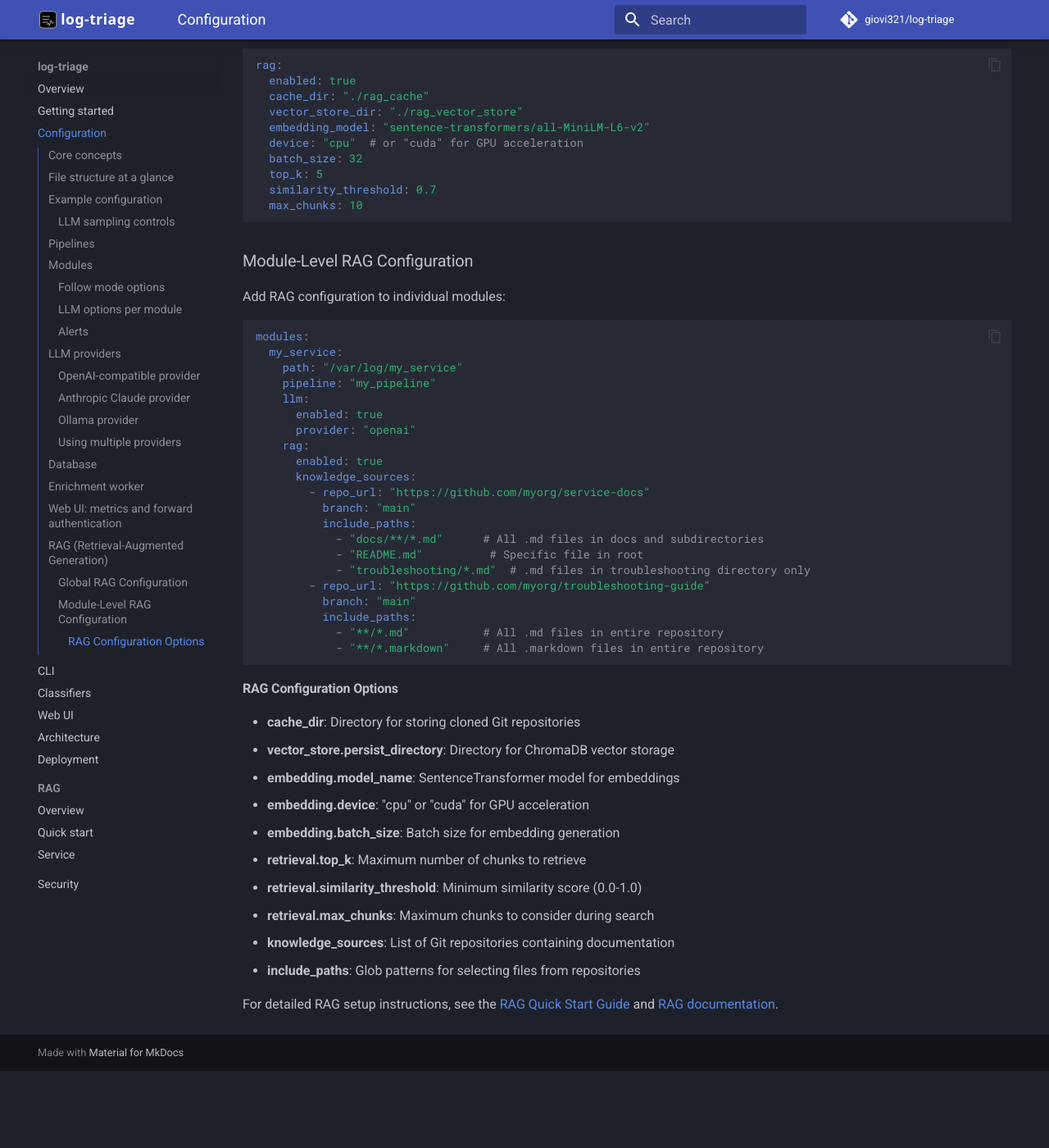
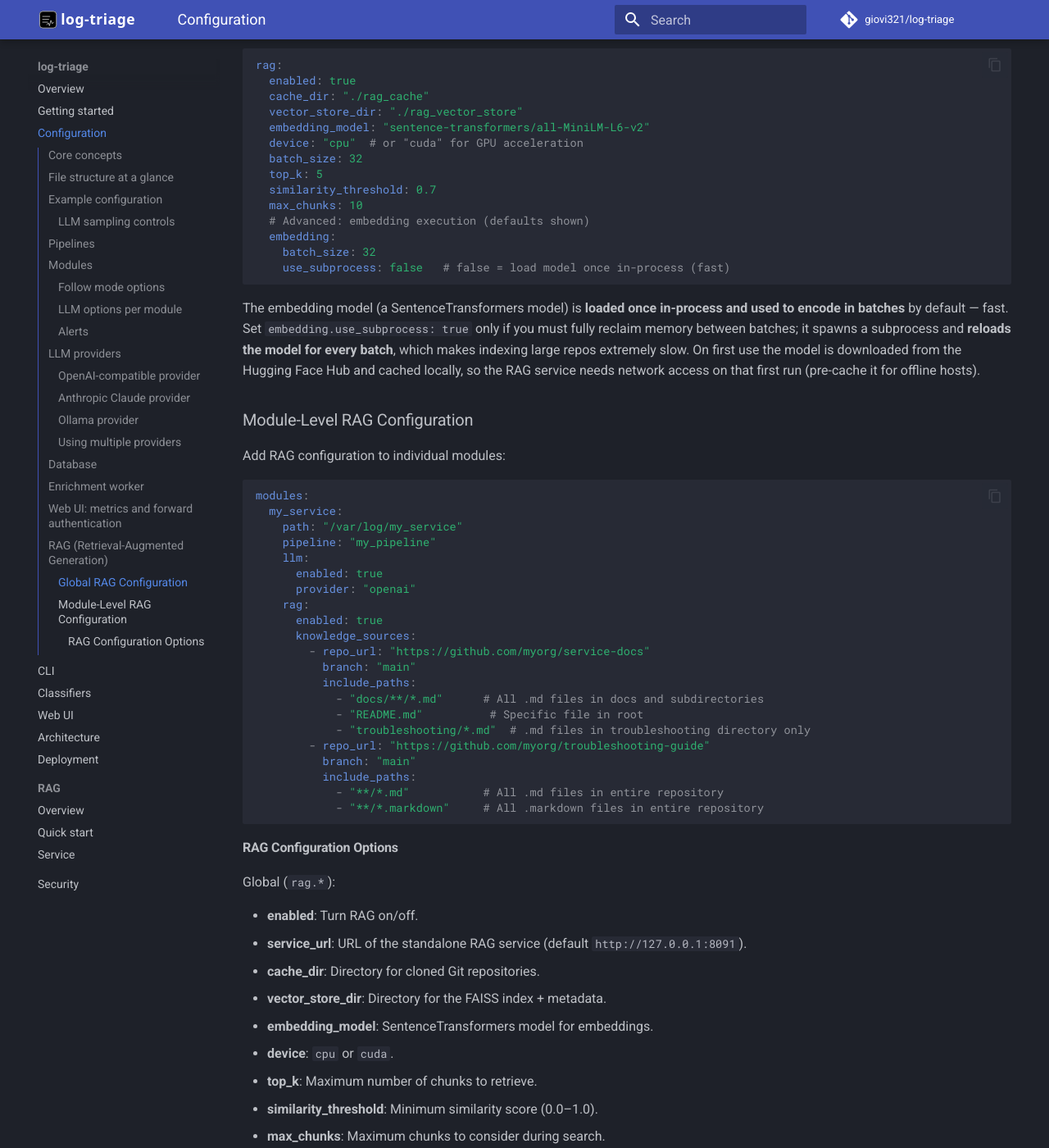
Before and after one commit to giovi321/log-triage, an MkDocs documentation site: the page built from docs/configuration.md, in a window 1280 px wide and 1400 px high, scrolled down 8576 px. Shown: the whole window at 82% size. Built offline with MkDocs 1.6.1 and Material for MkDocs 9.7.7, drawn with Linux system fonts in a browser that asks for light colours; comment, search, counter and statistics services are not loaded; before the commit the page ends 9882 px from its top, so only the background shows below that; some of the changed text lies outside the part shown.

Commit message:
Docs: light/dark themes + RAG in-process embedding mode
- README/web-ui: Web UI is light by default with a light/dark toggle (not
  dark-only).
- configuration/architecture/RAG-Service: document the resident in-process
  embedding model (default) and the rag.embedding.use_subprocess opt-in;
  note the first-run Hugging Face model download / offline pre-caching.
- configuration: fix the RAG options list to the real flat `rag.*` schema
  (was documenting a non-existent embedding.*/retrieval.* nesting).
- RAG troubleshooting: add "stuck initializing / slow indexing" guidance and
  explain the `-15` subprocess-killed-on-restart symptom.

````diff
--- a/docs/configuration.md
+++ b/docs/configuration.md
@@ -367,7 +367,13 @@ rag:
   top_k: 5
   similarity_threshold: 0.7
   max_chunks: 10
+  # Advanced: embedding execution (defaults shown)
+  embedding:
+    batch_size: 32
+    use_subprocess: false   # false = load model once in-process (fast)
 ```
+
+The embedding model (a SentenceTransformers model) is **loaded once in-process and used to encode in batches** by default — fast. Set `embedding.use_subprocess: true` only if you must fully reclaim memory between batches; it spawns a subprocess and **reloads the model for every batch**, which makes indexing large repos extremely slow. On first use the model is downloaded from the Hugging Face Hub and cached locally, so the RAG service needs network access on that first run (pre-cache it for offline hosts).
 
 ### Module-Level RAG Configuration
 
@@ -399,15 +405,23 @@ modules:
 
 #### RAG Configuration Options
 
-- **cache_dir**: Directory for storing cloned Git repositories
-- **vector_store.persist_directory**: Directory for ChromaDB vector storage
-- **embedding.model_name**: SentenceTransformer model for embeddings
-- **embedding.device**: "cpu" or "cuda" for GPU acceleration
-- **embedding.batch_size**: Batch size for embedding generation
-- **retrieval.top_k**: Maximum number of chunks to retrieve
-- **retrieval.similarity_threshold**: Minimum similarity score (0.0-1.0)
-- **retrieval.max_chunks**: Maximum chunks to consider during search
-- **knowledge_sources**: List of Git repositories containing documentation
-- **include_paths**: Glob patterns for selecting files from repositories
+Global (`rag.*`):
+
+- **enabled**: Turn RAG on/off.
+- **service_url**: URL of the standalone RAG service (default `http://127.0.0.1:8091`).
+- **cache_dir**: Directory for cloned Git repositories.
+- **vector_store_dir**: Directory for the FAISS index + metadata.
+- **embedding_model**: SentenceTransformers model for embeddings.
+- **device**: `cpu` or `cuda`.
+- **top_k**: Maximum number of chunks to retrieve.
+- **similarity_threshold**: Minimum similarity score (0.0–1.0).
+- **max_chunks**: Maximum chunks to consider during search.
+- **embedding.batch_size**: Batch size for embedding generation.
+- **embedding.use_subprocess**: `false` (default) = resident in-process model; `true` = per-batch subprocess (slower).
+
+Per module (`modules[].rag.*`):
+
+- **knowledge_sources**: List of Git repositories containing documentation.
+- **include_paths**: Glob patterns for selecting files from each repository.
 
 For detailed RAG setup instructions, see the [RAG Quick Start Guide](RAG-QuickStart.md) and [RAG documentation](RAG.md).
````
Also changed, not shown: README.md (+1 -1 lines), docs/RAG-Service.md (+11 -12 lines), docs/RAG.md (+9 -4 lines), docs/architecture.md (+2 -2 lines), docs/web-ui.md (+1 -0 lines).
